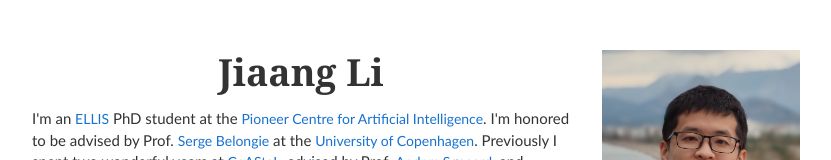
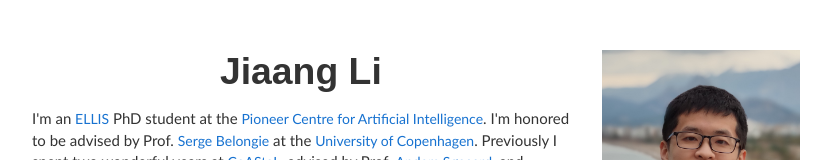
Before and after one commit to jiaangli/jiaangli.github.io, a plain HTML site: page index.html in a window 1280 px wide. Shown: the top 160 px of the page, without its empty margins (228-1059 px from the left). Drawn offline with nearby package versions, Linux system fonts and the light colour scheme.

Commit message:
update name font

```diff
--- a/css/style.css
+++ b/css/style.css
@@ -20,7 +20,7 @@ papertitle {
 }
 
 name {
-  font-family: 'Georgia', 'Times New Roman', serif;
+  font-family: Arial;
   font-weight: 700;
   font-size: 28pt;
 }
```
